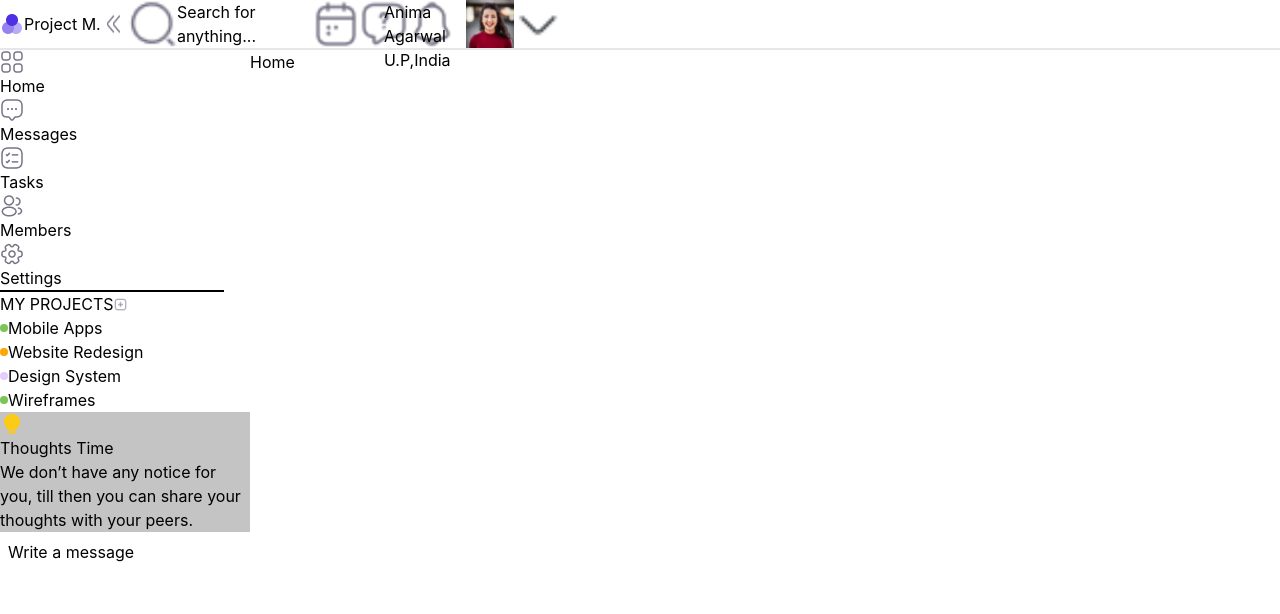
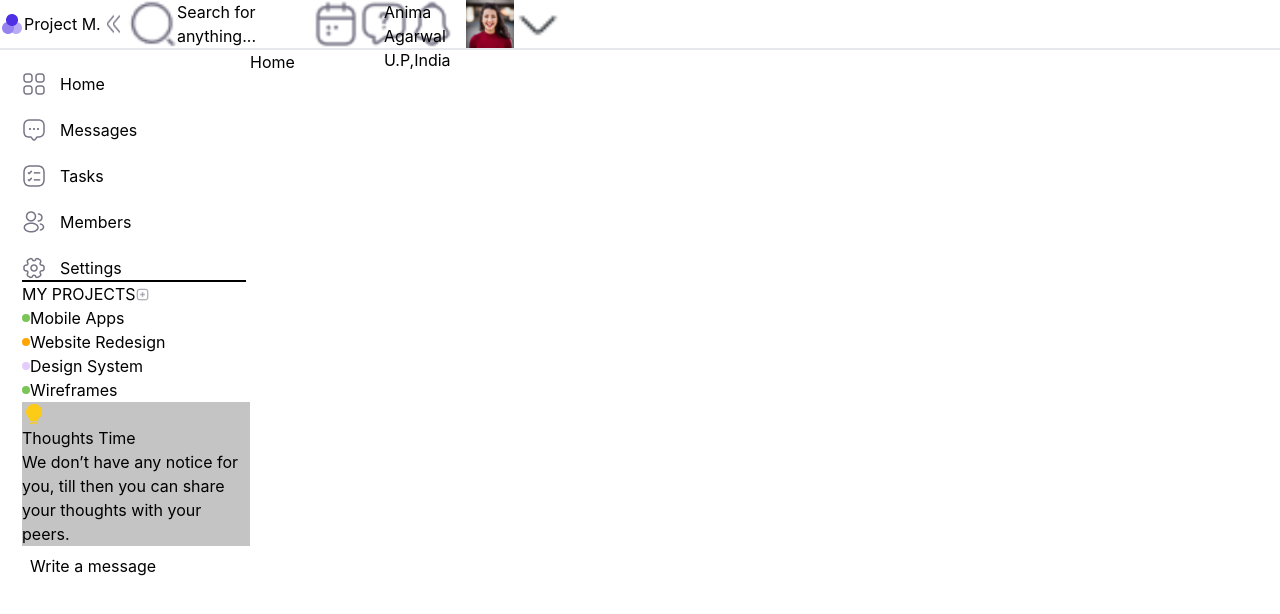
Before and after one commit to abtyagi15/mercor, a React (Create React App) app: page / in a window 1280 px wide. Shown: the top 614 px of the page. Built offline with nearby package versions, Linux system fonts and the light colour scheme.

Commit message:
Some designing work is added

```diff
--- a/src/components/Navbar.js
+++ b/src/components/Navbar.js
@@ -9,26 +9,26 @@ import AddMoreButton from "../assests/add-square.png";
 import BulbOn from "../assests/lamp-on.png";
 const Navbar = () => {
   return (
-    <div className="w-[250px]">
+    <div className="w-[250px] pl-[22px]">
       <div>
-        <Link to="/">
-          <img src={Home} alt="home" />
+        <Link to="/" className="flex items-center pt-[22px]">
+          <img src={Home} alt="home" className="pr-[14px]" />
           <p>Home</p>
         </Link>
-        <Link to="/messages">
-          <img src={Messages} alt="home" />
+        <Link to="/messages" className="flex items-center pt-[22px]">
+          <img src={Messages} alt="home" className="pr-[14px]"/>
           <p>Messages</p>
         </Link>
-        <Link to="/tasks">
-          <img src={Tasks} alt="home" />
+        <Link to="/tasks" className="flex items-center pt-[22px]">
+          <img src={Tasks} alt="home" className="pr-[14px]" />
           <p>Tasks</p>
         </Link>
-        <Link to="/members">
-          <img src={Members} alt="home" />
+        <Link to="/members" className="flex items-center pt-[22px]">
+          <img src={Members} alt="home" className="pr-[14px]"/>
           <p>Members</p>
         </Link>
-        <Link to="/settings">
-          <img src={Settings} alt="home" />
+        <Link to="/settings" className="flex items-center pt-[22px]">
+          <img src={Settings} alt="home"className="pr-[14px]" />
           <p>Settings</p>
         </Link>
       </div>
```
